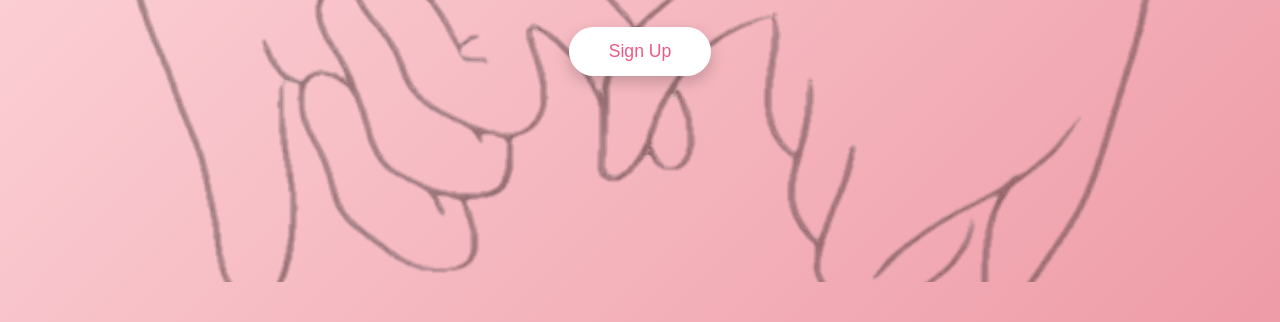
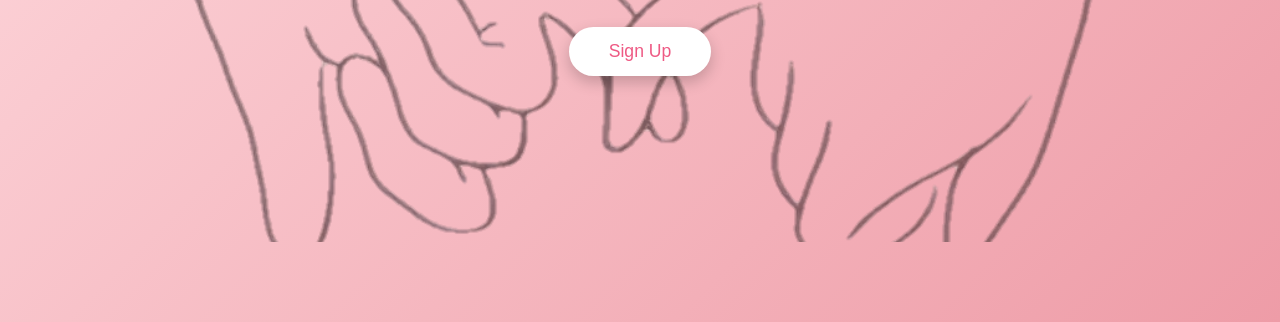
Before and after one commit to Akody1027/Sculptedbyren, a plain HTML site: page Simple.html in a window 1280 px wide. Shown: the part 478-800 px from the top of the page. Drawn offline with Linux system fonts and the light colour scheme.

Commit message:
Update Simple.html

```diff
--- a/Simple.html
+++ b/Simple.html
@@ -26,11 +26,11 @@
       position: absolute;
       top: 50%;
       left: 50%;
-      width: 90vw;   /* 90% of viewport width */
-      height: 90vh;  /* 90% of viewport height */
+      width: 80vw;   /* 90% of viewport width */
+      height: 80vh;  /* 90% of viewport height */
       background: url("Simplebg.png") no-repeat center center;
       background-size: cover;
-      opacity: 0.4; /* 40% opacity */
+      opacity: 0.5; /* 40% opacity */
       transform: translate(-50%, -50%);
       z-index: 0;
     }
```
